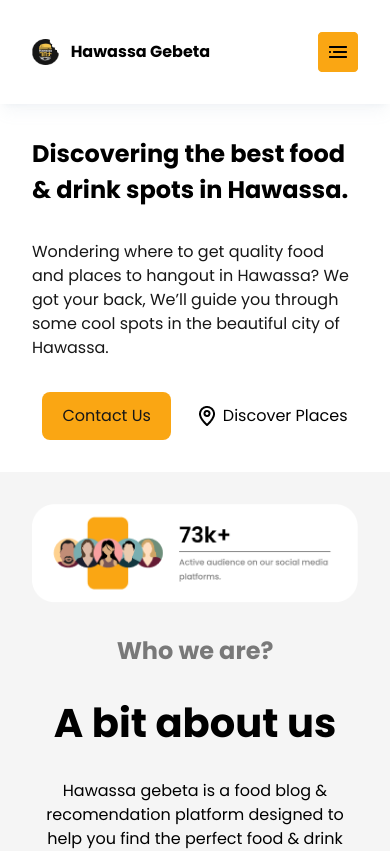
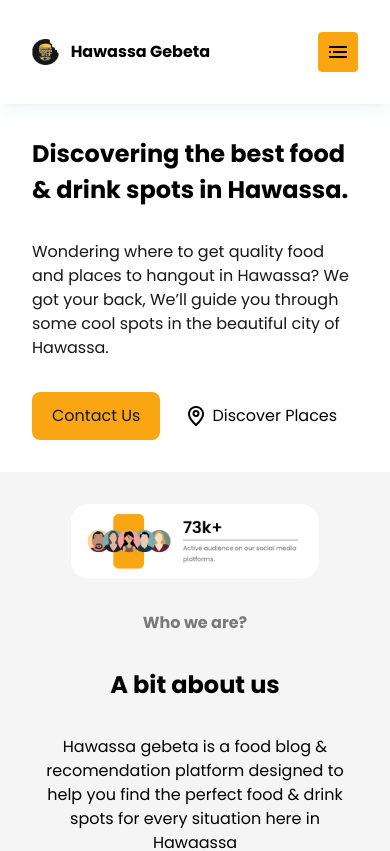
Before and after one commit to darikmohammed/hawassa-gebeta, a React (Create React App) app: page / in a window 390 px wide. Shown: the top 851 px of the page. Built offline with nearby package versions, Linux system fonts and the light colour scheme; the HTML template or start-up script is replaced by a standard one.

Commit message:
Update Aboutus and Home mobile view

```diff
--- a/src/components/AboutUs.jsx
+++ b/src/components/AboutUs.jsx
@@ -9,7 +9,7 @@ function AboutUs() {
       <img
         src="./img/Frame.png"
         alt="Customer Frame"
-        className="block md:hidden"
+        className="block self-center w-[248px] h-[74.94px] md:hidden"
       />
       <div className=" hidden md:block mt-14 w-[37.5rem] h-[37.5rem] rounded-full bg-gradient-to-b from-black_light to-gradiant_stop relative">
         <img
@@ -19,9 +19,11 @@ function AboutUs() {
         />
       </div>
       <div className=" flex flex-col mt-8 items-center gap-8 md:items-end md:mt-80">
-        <h1 className=" text-h6 font-bold opacity-50">Who we are?</h1>
+        <h1 className=" text-[16px] md:text-h6 font-bold opacity-50">
+          Who we are?
+        </h1>
         <div className="flex gap-2 items-center">
-          <h2 className=" text-h4 font-bold">A bit about us</h2>
+          <h2 className=" text-[24px] md:text-h4 font-bold">A bit about us</h2>
           <div className=" hidden md:flex smile-img bg-primary_light rounded-full w-16 h-16 items-center justify-center">
             <img src="./img/smile.png" alt="Smile" className="" />
           </div>
--- a/src/components/Home.jsx
+++ b/src/components/Home.jsx
@@ -15,7 +15,7 @@ function Home() {
           We got your back, We’ll guide you through some cool spots in the
           beautiful city of Hawassa.
         </p>
-        <div className="flex gap-6 items-center self-center md:self-start">
+        <div className="flex gap-6 items-center self-start">
           <button className=" bg-primary_light text-black rounded-lg py-3 px-5">
             Contact Us
           </button>
```
